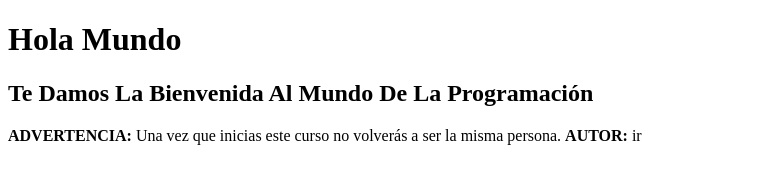
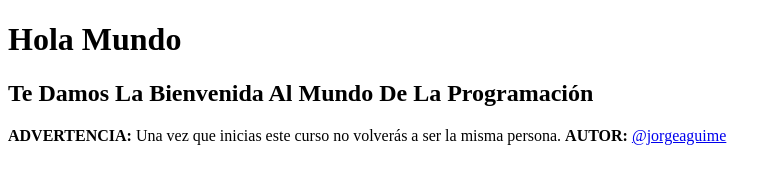
Before and after one commit to jorgeaguime/Mi-Proyecto-Web, a plain HTML site: page index.html in a window 1280 px wide. Shown: the whole page, without its empty margins (0-781 px from the left). Drawn offline with Linux system fonts and the light colour scheme.

Commit message:
first_commit

```diff
--- a/index.html
+++ b/index.html
@@ -13,7 +13,7 @@
         <b>ADVERTENCIA:</b>
         Una vez que inicias este curso no volverás a ser la misma persona.
         <b>AUTOR:</b>
-        <a href"https://github.com/jorgeaguime">ir</a>
+        <a href="https://github.com/jorgeaguime">@jorgeaguime</a>
     </p>
 </body>
 </html>
```
